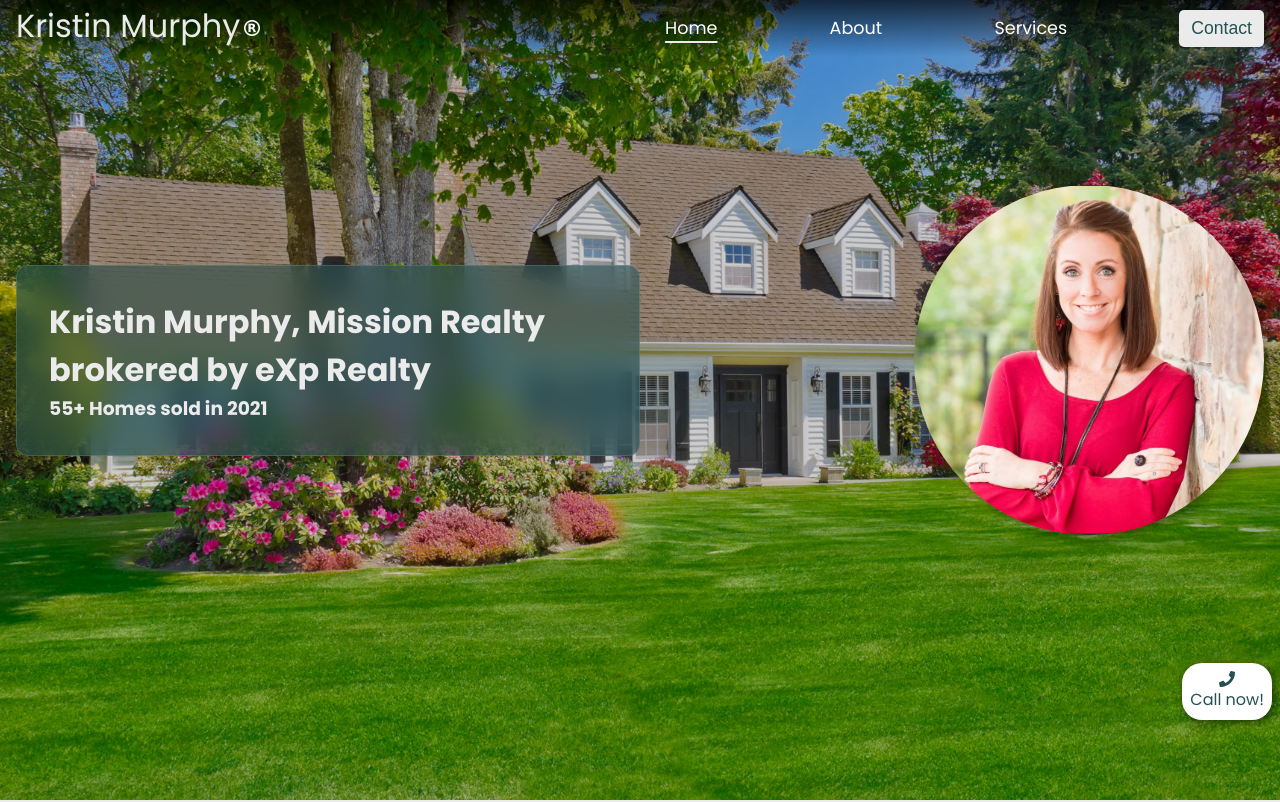
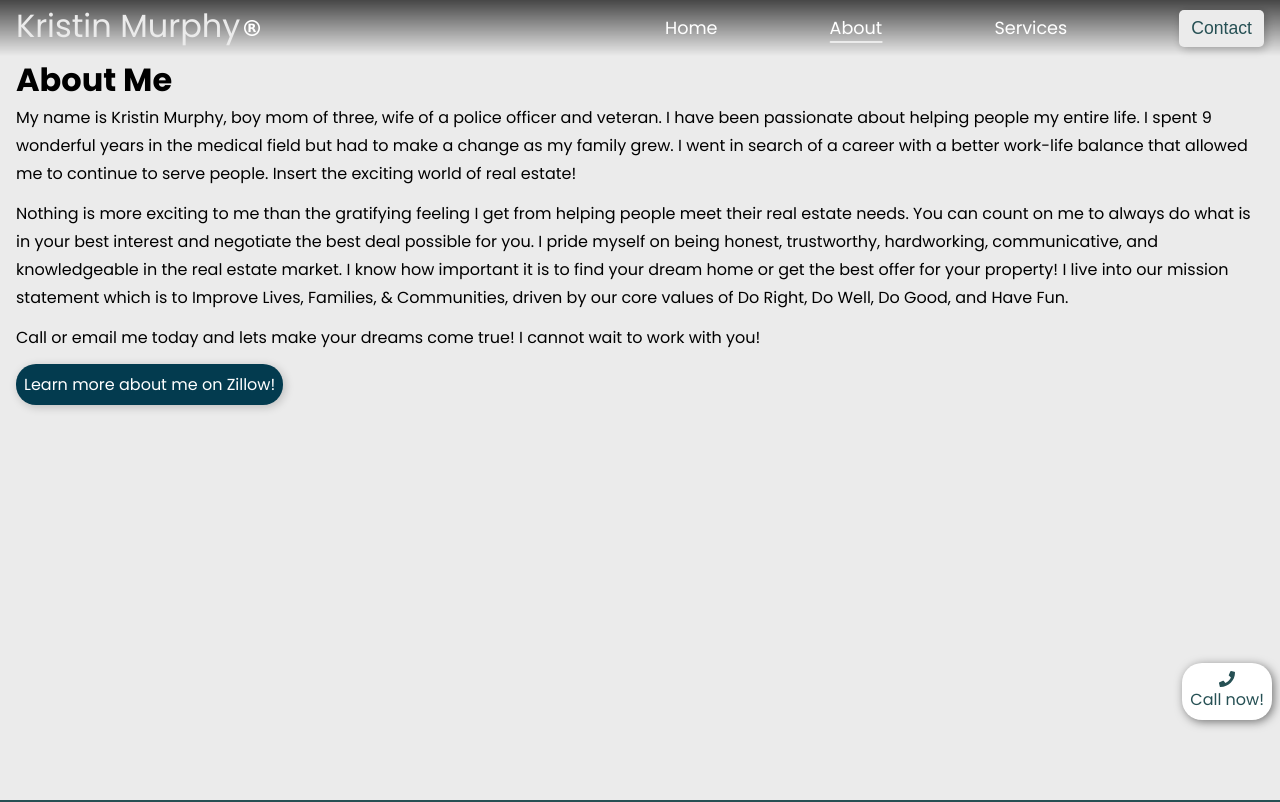
Before and after one commit to deppes365/kmurphy-website, a React (Create React App) app: page /about in a window 1280 px wide. Shown: the top 802 px of the page. Built offline with nearby package versions, Linux system fonts and the light colour scheme.

Commit message:
updated routes

```diff
--- a/package.json
+++ b/package.json
@@ -3,6 +3,7 @@
   "version": "0.1.0",
   "private": true,
   "dependencies": {
+    "@emailjs/browser": "^3.6.2",
     "@testing-library/jest-dom": "^5.16.3",
     "@testing-library/react": "^12.1.4",
     "@testing-library/user-event": "^13.5.0",
@@ -10,6 +11,7 @@
     "react-dom": "^18.0.0",
     "react-icons": "^4.3.1",
     "react-responsive-carousel": "^3.2.23",
+    "react-router-dom": "^6.3.0",
     "react-scripts": "5.0.0",
     "sass": "^1.49.11",
     "swiper": "^8.1.0",
--- a/src/App.js
+++ b/src/App.js
@@ -1,5 +1,6 @@
 import { useState, useEffect } from 'react';
 import './App.scss';
+import { BrowserRouter as Router, Routes, Route } from 'react-router-dom';
 
 import Header from './components/header/Header';
 import Home from './pages/Home';
@@ -19,17 +20,18 @@ function App() {
 
 	useEffect(() => {
 		//When the user scrolls down the site, it changes the navbar to a solid color
-		const homeHeight = document.querySelector('#home').clientHeight;
-		window.addEventListener('scroll', () => {
-			if (window.scrollY > homeHeight - 200) {
-				setNavBarSolid(true);
-			} else {
-				setNavBarSolid(false);
-			}
-		});
+		// const homeHeight = document.querySelector('#home').clientHeight;
+		// window.addEventListener('scroll', () => {
+		// 	if (window.scrollY > homeHeight - 200) {
+		// 		setNavBarSolid(true);
+		// 	} else {
+		// 		setNavBarSolid(false);
+		// 	}
+		// });
 	}, []);
 
 	return (
+		<Router>
 			<div className="App">
 				<a className="callBtn" href="tel:+15408505302">
 					<FaPhone />
@@ -43,16 +45,31 @@ function App() {
 					menuActive={menuActive}
 					setMenuActive={setMenuActive}
 				/>
-			<Home setActiveLink={setActiveLink} />
-			<About setActiveLink={setActiveLink} />
-			<FirstResponders setContactFormOpen={setContactFormOpen}/>
+				<Routes>
+					<Route path="/" element={<Home setActiveLink={setActiveLink} />} />
+
+					<Route
+						path="/about"
+						element={<About setActiveLink={setActiveLink} />}
+					/>
+
+					<Route
+						path="/services"
+						element={
+							<>
+								<FirstResponders setContactFormOpen={setContactFormOpen} />
 								<Services setActiveLink={setActiveLink} />
+							</>
+						}
+					></Route>
+				</Routes>
 				<Footer />
 				<ContactForm
 					setContactFormOpen={setContactFormOpen}
 					contactFormOpen={contactFormOpen}
 				/>
 			</div>
+		</Router>
 	);
 }
 
--- a/src/App.scss
+++ b/src/App.scss
@@ -113,21 +113,6 @@ $breakpoints: (
 			background: $dark-slate-gray;
 			box-shadow: 5px 5px 10px rgba(0, 0, 0, 0.25);
 			height: 3.5rem;
-
-			// .logo {
-			// 	h1 {
-			// 		font-size: 1.5rem;
-
-			// 		img {
-			// 			width: 0.75rem;
-			// 			height: 0.75rem;
-			// 		}
-			// 	}
-
-			// 	p {
-			// 		font-size: 0.65rem;
-			// 	}
-			// }
 		}
 
 		.container {
@@ -347,6 +332,7 @@ $breakpoints: (
 		position: relative;
 		background-color: $platinum;
 		scroll-margin-top: 3.5rem;
+		padding-top: 3.5rem;
 
 		.container {
 			min-height: calc(100vh - 5rem);
@@ -373,7 +359,7 @@ $breakpoints: (
 	}
 
 	#home {
-		background: linear-gradient(rgba(0, 0, 0, 0.2), rgba(0, 0, 0, 0.2)),
+		background: linear-gradient(rgba(255, 255, 255, 0.2), rgba(255, 255, 255, 0.2)),
 			url(./assets/images/home-bg.jpg);
 		background-position: center;
 		background-size: cover;
@@ -604,7 +590,7 @@ $breakpoints: (
 				.swiper-button-next {
 					margin-top: 0.25rem;
 					color: #fff !important;
-					background-color: rgba(38, 80, 84, 0.8);
+					background-color: rgba(38, 80, 84, 0.9);
 					width: 2rem;
 					height: 2rem;
 					border-radius: 50%;
@@ -680,6 +666,31 @@ $breakpoints: (
 						object-fit: contain;
 						border: 5px solid #fff;
 					}
+				}
+			}
+		}
+	}
+
+	#about {
+		.about-content {
+
+			p {
+				margin-bottom: 0.75rem;
+				line-height: 1.75rem;
+			}
+
+			.about-cta {
+				background-color: #033b4f;
+				color: #fff;
+				padding: 0.5rem;
+				border-radius: 20px;
+				text-decoration: none;
+				box-shadow: 2px 2px 10px rgba(0, 0, 0, 0.2);
+				transition: 0.2s ease;
+				display: inline-block;
+
+				&:hover {
+					transform: scale(0.98);
 				}
 			}
 		}
--- a/src/components/header/Header.jsx
+++ b/src/components/header/Header.jsx
@@ -1,5 +1,6 @@
 import React from 'react';
 import patentLogo from '../../assets/images/patentrealtorlogo-white.png';
+import {Link} from 'react-router-dom'
 
 function Header({
 	setContactFormOpen,
@@ -31,42 +32,32 @@ function Header({
 						onClick={onClick}
 					>
 						<li>
-							<a
+							<Link
 								className={`navLink ${activeLink === 'home' ? 'active' : ''}`}
-								href="#home"
-								onClick={e => {
-									e.preventDefault();
-									scrollTo('home');
-								}}
+								to='/'
+
 							>
 								Home
-							</a>
+							</Link>
 						</li>
 						<li>
-							<a
+							<Link
 								className={`navLink ${activeLink === 'about' ? 'active' : ''}`}
-								href="#about"
-								onClick={e => {
-									e.preventDefault();
-									scrollTo('about');
-								}}
+								to='/about'
+
 							>
 								About
-							</a>
+							</Link>
 						</li>
 						<li>
-							<a
+							<Link
 								className={`navLink ${
 									activeLink === 'services' ? 'active' : ''
 								}`}
-								href="services"
-								onClick={e => {
-									e.preventDefault();
-									scrollTo('services');
-								}}
+								to='/services'
 							>
 								Services
-							</a>
+							</Link>
 						</li>
 						<li>
 							<button
--- a/src/pages/About.jsx
+++ b/src/pages/About.jsx
@@ -19,7 +19,15 @@ function About({setActiveLink}) {
 
   return (
     <div className='page' id='about' ref={about}>
-      <div className="container">About</div>
+      <div className="container">
+		  <h1>About Me</h1>
+		  <div className="about-content">
+			  <p>My name is Kristin Murphy, boy mom of three, wife of a police officer and veteran. I have been passionate about helping people my entire life. I spent 9 wonderful years in the medical field but had to make a change as my family grew. I went in search of a career with a better work-life balance that allowed me to continue to serve people. Insert the exciting world of real estate! </p>
+			  <p>Nothing is more exciting to me than the gratifying feeling I get from helping people meet their real estate needs. You can count on me to always do what is in your best interest and negotiate the best deal possible for you. I pride myself on being honest, trustworthy, hardworking, communicative, and knowledgeable in the real estate market. I know how important it is to find your dream home or get the best offer for your property! I live into our mission statement which is to Improve Lives, Families, & Communities, driven by our core values of Do Right, Do Well, Do Good, and Have Fun.</p>
+			  <p>Call or email me today and lets make your dreams come true! I cannot wait to work with you!</p>
+			  <a className="about-cta" href="">Learn more about me on Zillow!</a>
+		  </div>
+	  </div>
     </div>
   )
 }
--- a/src/pages/FirstResponders.jsx
+++ b/src/pages/FirstResponders.jsx
@@ -49,9 +49,9 @@ function FirstResponders({ setContactFormOpen }) {
 							Contact me now!
 						</button>
 					</div>
-					<div className="imgContainer">
+					{/* <div className="imgContainer">
 						<img src={FirstResponderPostcard} alt="" />
-					</div>
+					</div> */}
 				</div>
 				<h2>My First Responder Success Stories</h2>
 				<Swiper
```
Also changed, not shown: 1 other file (tests, documents, lock files or other folders). Lines whose indentation alone changed are shown as unchanged.
